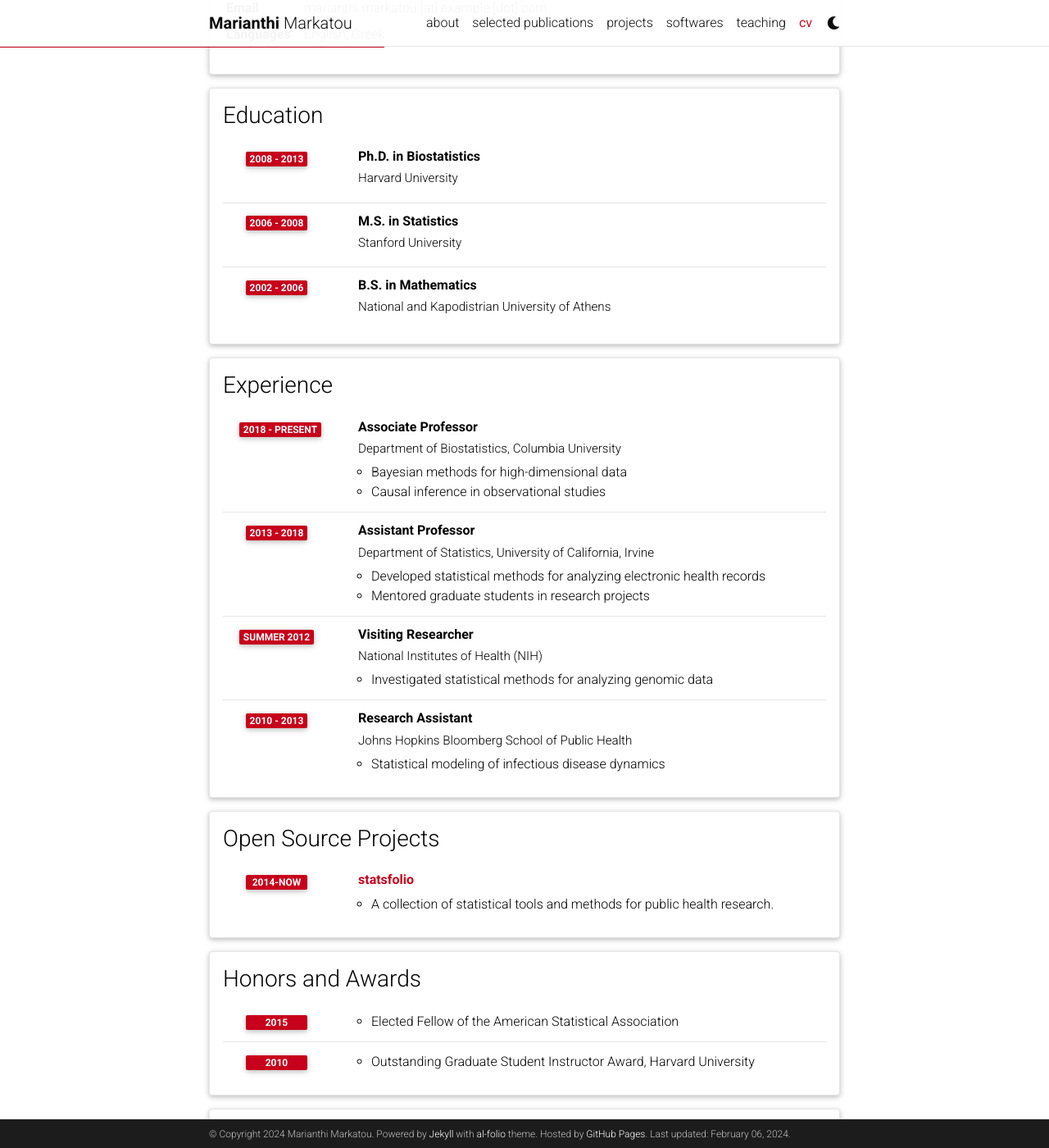
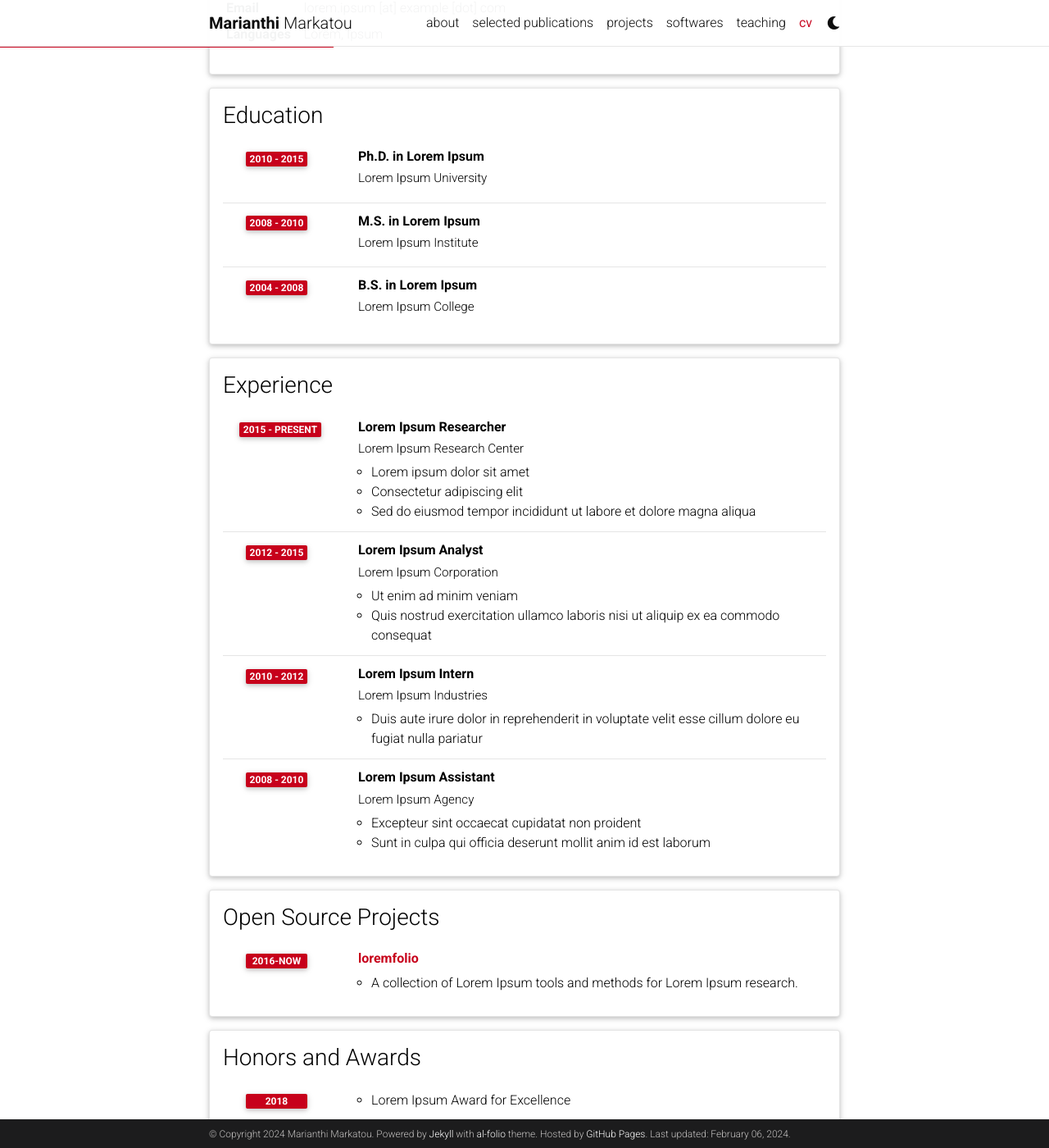
Before and after one commit to rmj3197/rmj3197.github.io, a Jekyll site: the page built from _pages/cv.md, in a window 1280 px wide and 1400 px high, scrolled down 286 px. Shown: the whole window at 82% size. Built offline with Jekyll 4.4.1, drawn with Linux system fonts in a browser that asks for light colours; comment, search, counter and statistics services are not loaded; a style sheet for code colours, icons or effects is not loaded; some of the changed text lies outside the part shown.

Commit message:
Update cv.yml

```diff
--- a/_data/cv.yml
+++ b/_data/cv.yml
@@ -2,81 +2,83 @@
   type: map
   contents:
     - name: Full Name
-      value: Dr. Marianthi Markatou
+      value: Lorem Ipsum
     - name: Email
-      value: marianthi.markatou [at] example [dot] com
+      value: lorem.ipsum [at] example [dot] com
     - name: Languages
-      value: English, Greek
+      value: Lorem, Ipsum
 
 - title: Education
   type: time_table
   contents:
-    - title: Ph.D. in Biostatistics
-      institution: Harvard University
-      year: 2008 - 2013
-    - title: M.S. in Statistics
-      institution: Stanford University
-      year: 2006 - 2008
-    - title: B.S. in Mathematics
-      institution: National and Kapodistrian University of Athens
-      year: 2002 - 2006
+    - title: Ph.D. in Lorem Ipsum
+      institution: Lorem Ipsum University
+      year: 2010 - 2015
+    - title: M.S. in Lorem Ipsum
+      institution: Lorem Ipsum Institute
+      year: 2008 - 2010
+    - title: B.S. in Lorem Ipsum
+      institution: Lorem Ipsum College
+      year: 2004 - 2008
 
 - title: Experience
   type: time_table
   contents:
-    - title: Associate Professor
-      institution: Department of Biostatistics, Columbia University
-      year: 2018 - Present
+    - title: Lorem Ipsum Researcher
+      institution: Lorem Ipsum Research Center
+      year: 2015 - Present
       description:
-        - Bayesian methods for high-dimensional data
-        - Causal inference in observational studies
-    - title: Assistant Professor
-      institution: Department of Statistics, University of California, Irvine
-      year: 2013 - 2018
+        - Lorem ipsum dolor sit amet
+        - Consectetur adipiscing elit
+        - Sed do eiusmod tempor incididunt ut labore et dolore magna aliqua
+    - title: Lorem Ipsum Analyst
+      institution: Lorem Ipsum Corporation
+      year: 2012 - 2015
       description:
-        - Developed statistical methods for analyzing electronic health records
-        - Mentored graduate students in research projects
-    - title: Visiting Researcher
-      institution: National Institutes of Health (NIH)
-      year: Summer 2012
+        - Ut enim ad minim veniam
+        - Quis nostrud exercitation ullamco laboris nisi ut aliquip ex ea commodo consequat
+    - title: Lorem Ipsum Intern
+      institution: Lorem Ipsum Industries
+      year: 2010 - 2012
       description:
-        - Investigated statistical methods for analyzing genomic data
-    - title: Research Assistant
-      institution: Johns Hopkins Bloomberg School of Public Health
-      year: 2010 - 2013
+        - Duis aute irure dolor in reprehenderit in voluptate velit esse cillum dolore eu fugiat nulla pariatur
+    - title: Lorem Ipsum Assistant
+      institution: Lorem Ipsum Agency
+      year: 2008 - 2010
       description:
-        - Statistical modeling of infectious disease dynamics
+        - Excepteur sint occaecat cupidatat non proident
+        - Sunt in culpa qui officia deserunt mollit anim id est laborum
 
 - title: Open Source Projects
   type: time_table
   contents:
-    - title: <a href="https://github.com/marianthimarkatou/statsfolio">statsfolio</a>
-      year: 2014-now
-      description: A collection of statistical tools and methods for public health research.
+    - title: <a href="https://github.com/loremipsum/loremfolio">loremfolio</a>
+      year: 2016-now
+      description: A collection of Lorem Ipsum tools and methods for Lorem Ipsum research.
 
 - title: Honors and Awards
   type: time_table
   contents:
-    - year: 2015
+    - year: 2018
       items:
-        - Elected Fellow of the American Statistical Association
-    - year: 2010
+        - Lorem Ipsum Award for Excellence
+    - year: 2016
       items:
-        - Outstanding Graduate Student Instructor Award, Harvard University
+        - Lorem Ipsum Recognition Prize
 
 - title: Academic Interests
   type: nested_list
   contents:
-    - title: Bayesian Statistics
+    - title: Lorem Ipsum Studies
       items:
-        - Hierarchical modeling
-        - Computational methods
-    - title: Causal Inference
+        - Lorem ipsum dolor sit amet
+        - Consectetur adipiscing elit
+    - title: Ipsum Research
       items:
-        - Propensity score methods
-        - Instrumental variable analysis
+        - Sed do eiusmod tempor incididunt ut labore et dolore magna aliqua
+        - Ut enim ad minim veniam
 
 - title: Other Interests
   type: list
   contents:
-    - <u>Hobbies:</u> Hiking, Cooking, Photography
+    - <u>Hobbies:</u> Lorem ipsum dolor sit amet, consectetur adipiscing elit, sed do eiusmod tempor incididunt ut labore et dolore magna aliqua.
```
